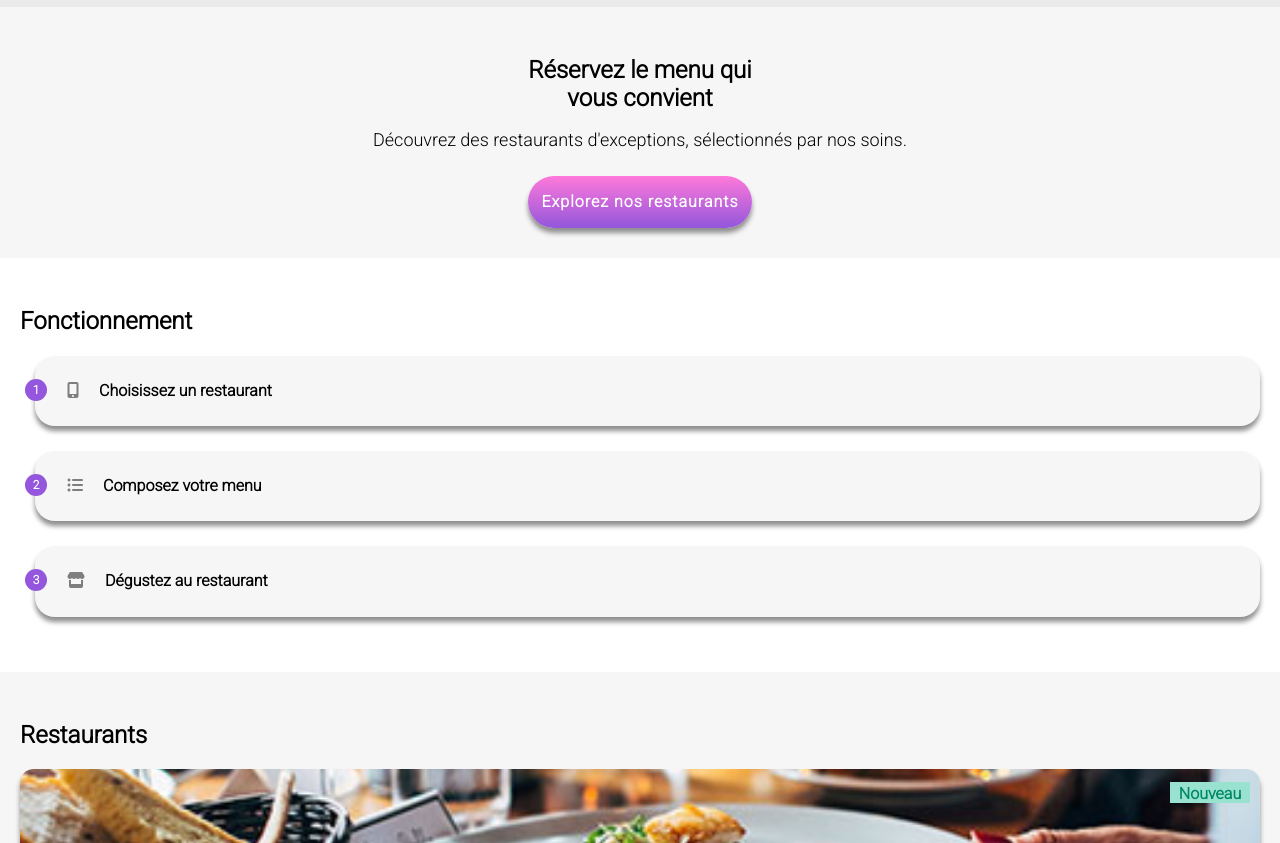
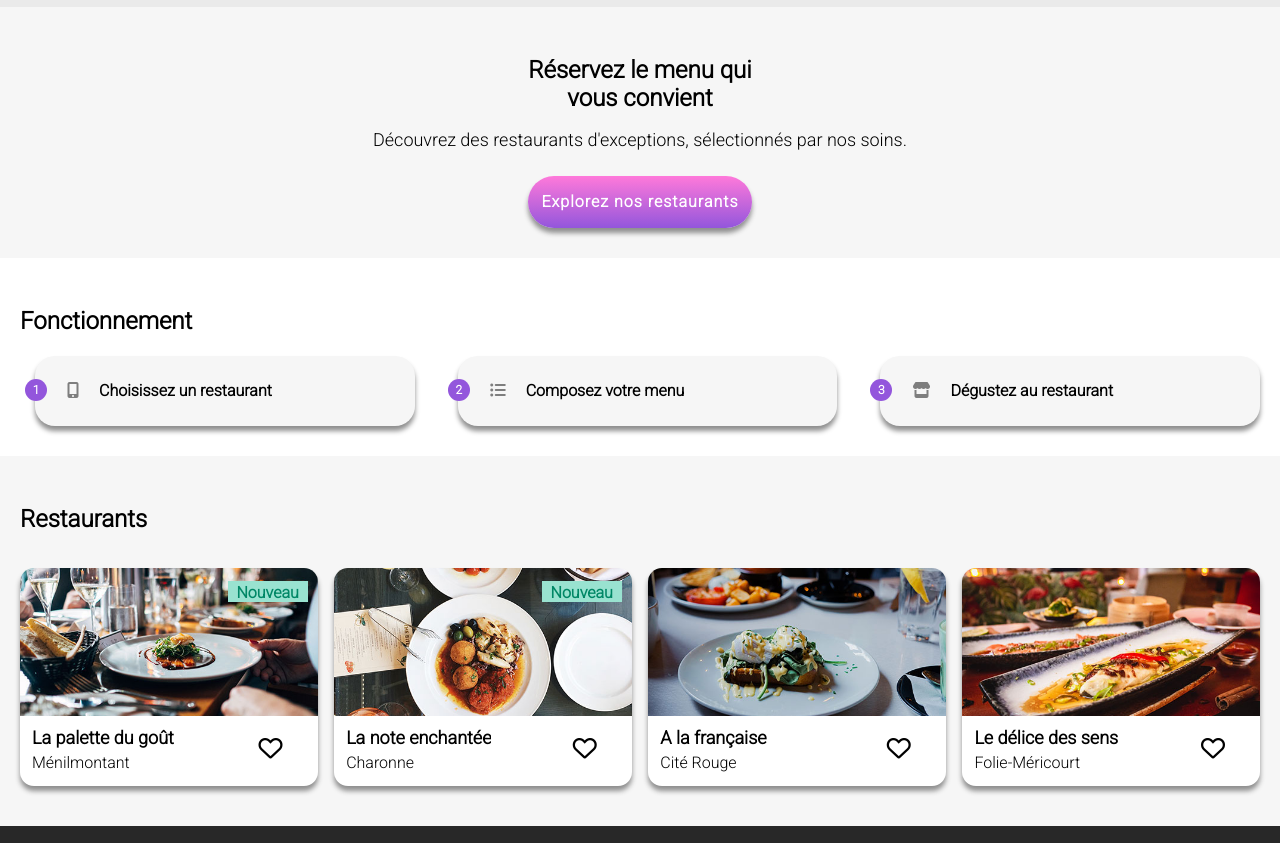
Before and after one commit to Laureg68/Oh-my-food, a website: page index.html in a window 1280 px wide. Shown: the part 99-942 px from the top of the page. Drawn offline with Linux system fonts and the light colour scheme; a web font is replaced by a local one.

Commit message:
Commit version large

```diff
--- a/index.html
+++ b/index.html
@@ -60,7 +60,7 @@
         </section>
         <section class="fonctionnement sections">
             <h2>Fonctionnement</h2>
-
+            <div class="liste-fonction">
                 <div class="item-fonctionnement">
                     <div class="chiffre"><p>1</p></div>
                     <div class="text-fonctionnmt">
@@ -82,12 +82,13 @@
                         <a href="#"><p>Dégustez au restaurant</p></a>
                     </div>
                 </div>
+        </div>
         </section>
         <section class="restaurants sections sections--gris">
             <h2>Restaurants</h2>
 
 
-
+            <div class="liste-restos">
                 <div class="card">
                     <div class="image_resto">
                         <img src="images/restaurants/jay-wennington-N_Y88TWmGwA-unsplash-500.jpg" alt="A la palette du goût">
@@ -152,7 +153,7 @@
                         </div>
                     </div>
                 </div>
-
+        </div>
         </section>
     </main>
     <footer>
--- a/sass/layout/container.scss
+++ b/sass/layout/container.scss
@@ -83,3 +83,43 @@
         background-color: $gris-fond2;
     }
 }
+.liste-fonction {
+    /*background-color: aqua; */
+    @media only screen and (min-width: 768px) {
+        /*background-color: red; */
+        display: flex;
+        justify-content: space-between;
+        flex-wrap: wrap;
+        .item-fonctionnement {
+            width: 45%;
+            margin-bottom: 20px;
+        }
+    }
+    @media only screen and (min-width: 992px) {
+        /* background-color: green; */
+        display: flex;
+        justify-content: space-between;
+        .item-fonctionnement {
+            width: 29%;
+            margin-bottom: 0px;
+        }
+    }
+}
+.liste-restos {
+    @media only screen and (min-width: 768px) {
+        display: flex;
+        justify-content: space-between;
+        flex-wrap: wrap;
+        .card {
+            width: 49%;
+            margin-bottom: 10px;
+        }
+    }
+    @media only screen and (min-width: 992px) {
+        display: flex;
+        justify-content: space-between;
+        .card {
+            width: 24%;
+        }
+    }
+}
```
Also changed, not shown: sass/base/base.scss (+24 -0 lines). Lines whose indentation alone changed are shown as unchanged.
